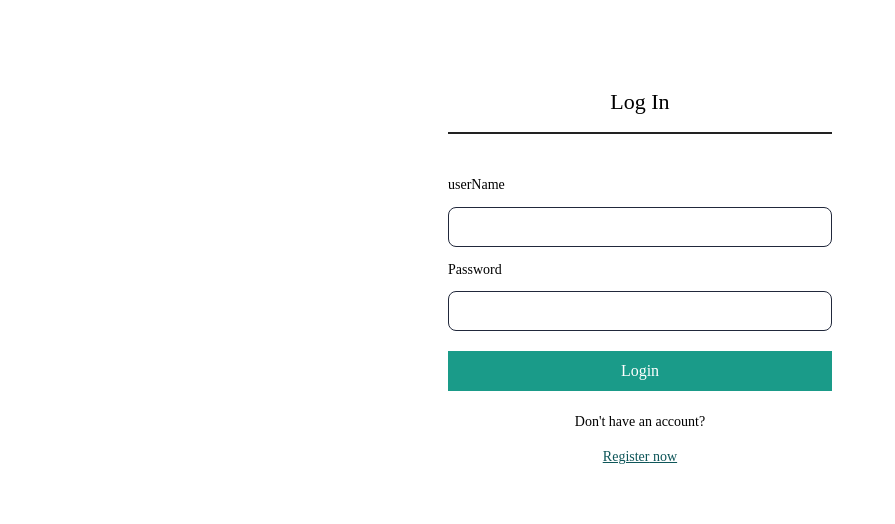
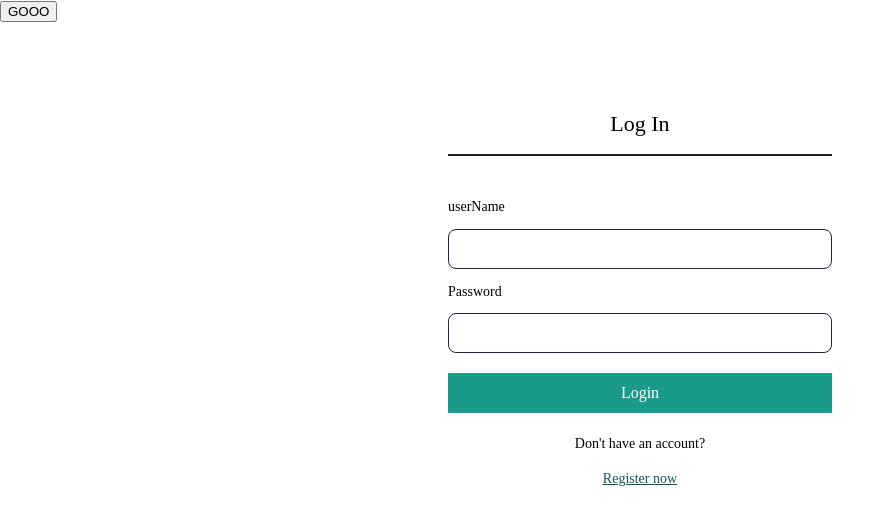
Before and after one commit to Pocketscroll/TT-4-Group-5, a React (Create React App) app: page / in a window 1280 px wide. Shown: the top 524 px of the page, without its empty margins (0-895 px from the left). Built offline with nearby package versions, Linux system fonts and the light colour scheme.

Commit message:
added react-router

```diff
--- a/package.json
+++ b/package.json
@@ -9,6 +9,8 @@
     "react": "^17.0.2",
     "react-dom": "^17.0.2",
     "react-redux": "^7.2.4",
+    "react-router": "^5.2.0",
+    "react-router-dom": "^5.2.0",
     "react-scripts": "4.0.3",
     "web-vitals": "^1.1.2"
   },
--- /dev/null
+++ b/src/AboutPage.js
@@ -0,0 +1,22 @@
+import React from "react"
+import { withRouter } from "react-router";
+
+class AboutPage extends React.Component {
+
+    render() {
+        console.log(this.props.location.state.userData)
+
+        const userData = this.props.location.state.userData
+        return (
+            <div>
+                <div>{userData.phoneNumber}</div>
+                <div>{userData.custID}</div>
+                <div>{userData.email}</div>
+                <div>ETC</div>
+            </div>
+
+        )
+    }
+}
+
+export default withRouter(AboutPage)
--- a/src/App.js
+++ b/src/App.js
@@ -1,11 +1,27 @@
 import "./App.css";
 import LoginPage from "./LoginPage"
+import AboutPage from "./AboutPage"
+
+import { BrowserRouter as Router, Route, Switch } from 'react-router-dom'
+
 
 function App() {
 	return (
-		<>
-			<LoginPage/>
-		</>
+		<Router>
+        <div>
+          <Switch>
+
+            <Route exact path="/">
+              <LoginPage/>
+            </Route>
+
+            <Route exact path="/about">
+              <AboutPage/>
+            </Route>
+
+          </Switch>
+        </div>
+      </Router>
 	);
 }
 
--- a/src/LoginPage.js
+++ b/src/LoginPage.js
@@ -1,5 +1,7 @@
 import React from 'react';
 import './LoginPage.css';
+import { withRouter } from "react-router";
+
 
 //import { Auth } from "aws-amplify";
 
@@ -48,19 +50,34 @@ class LoginPage extends React.Component {
 
 
         }else if(content.code == 403) {
-            alert("You have entered an incorrect email or password")
+            alert("You have entered an incorrect username or password")
         }
         else {
             // console.log(content.code)
             // alert(content.errorMessage);
+            console.log(content)
+            console.log("error")
 
-            console.log("error")
+            this.props.history.push({
+                pathname: '/about',
+                state: {
+                    userData: content
+            }})
         }
+    }
+
+    mock = () => {
+        this.props.history.push({
+            pathname: '/about',
+            state: {
+                userData: "hello"
+        }})
     }
 
     render() {
         return (
             <div>
+                <button onClick={this.mock}>GOOO</button>
                 <form className="Login-Form">
                     <h1 className="Title">Log In</h1>
                     <div className="Rectangle-58" />
@@ -106,4 +123,4 @@ class LoginPage extends React.Component {
 }
 
 
-export default LoginPage
+export default withRouter(LoginPage)
--- a/src/index.js
+++ b/src/index.js
@@ -3,8 +3,10 @@ import ReactDOM from "react-dom";
 import App from "./App";
 import "./index.css";
 import reportWebVitals from "./reportWebVitals";
+import { BrowserRouter } from 'react-router-dom';
 
-ReactDOM.render(<App />, document.getElementById("root"));
+
+ReactDOM.render(<BrowserRouter><App/></BrowserRouter>, document.getElementById("root"));
 
 // If you want to start measuring performance in your app, pass a function
 // to log results (for example: reportWebVitals(console.log))
```
Also changed, not shown: 1 other file (tests, documents, lock files or other folders).
